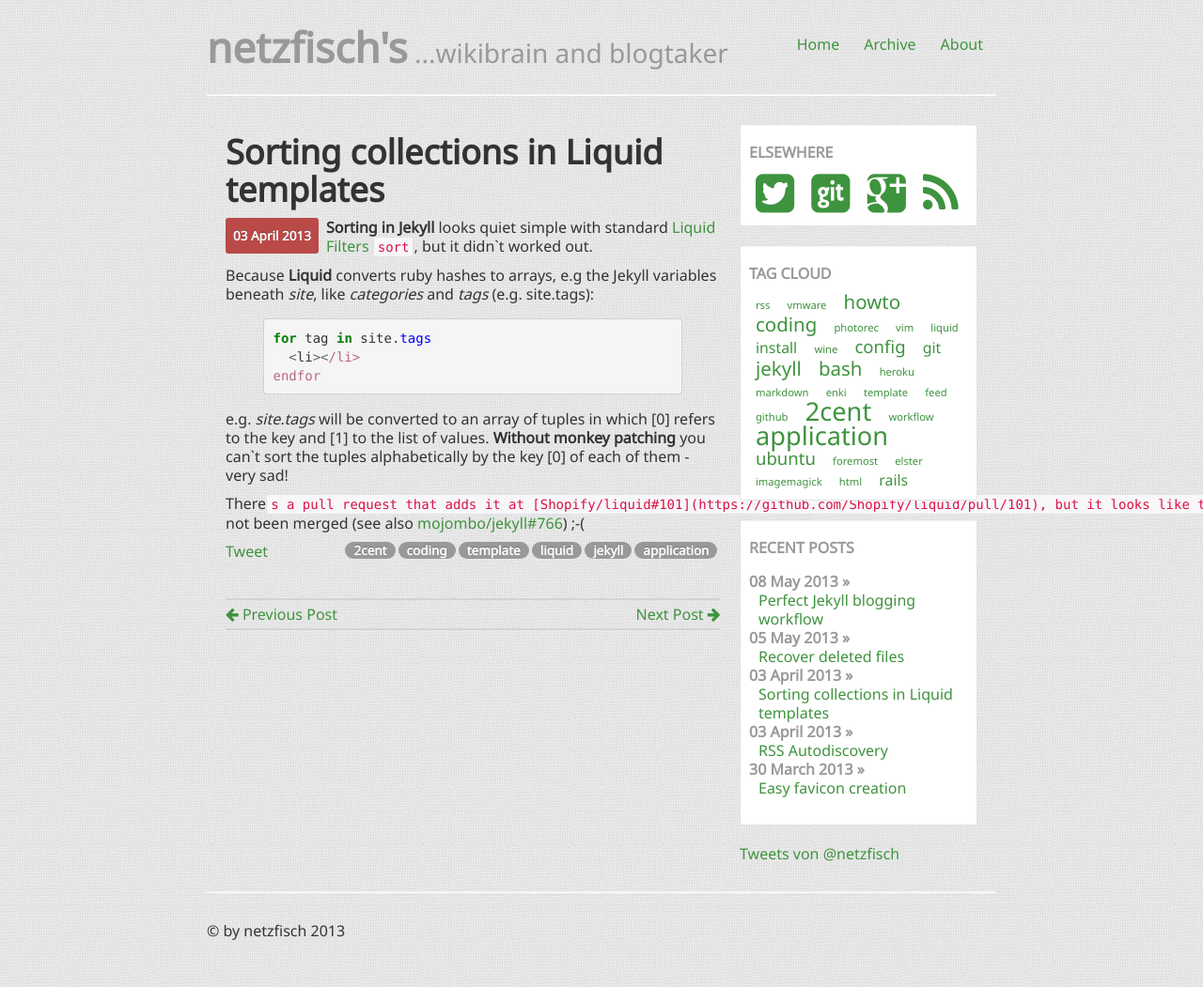
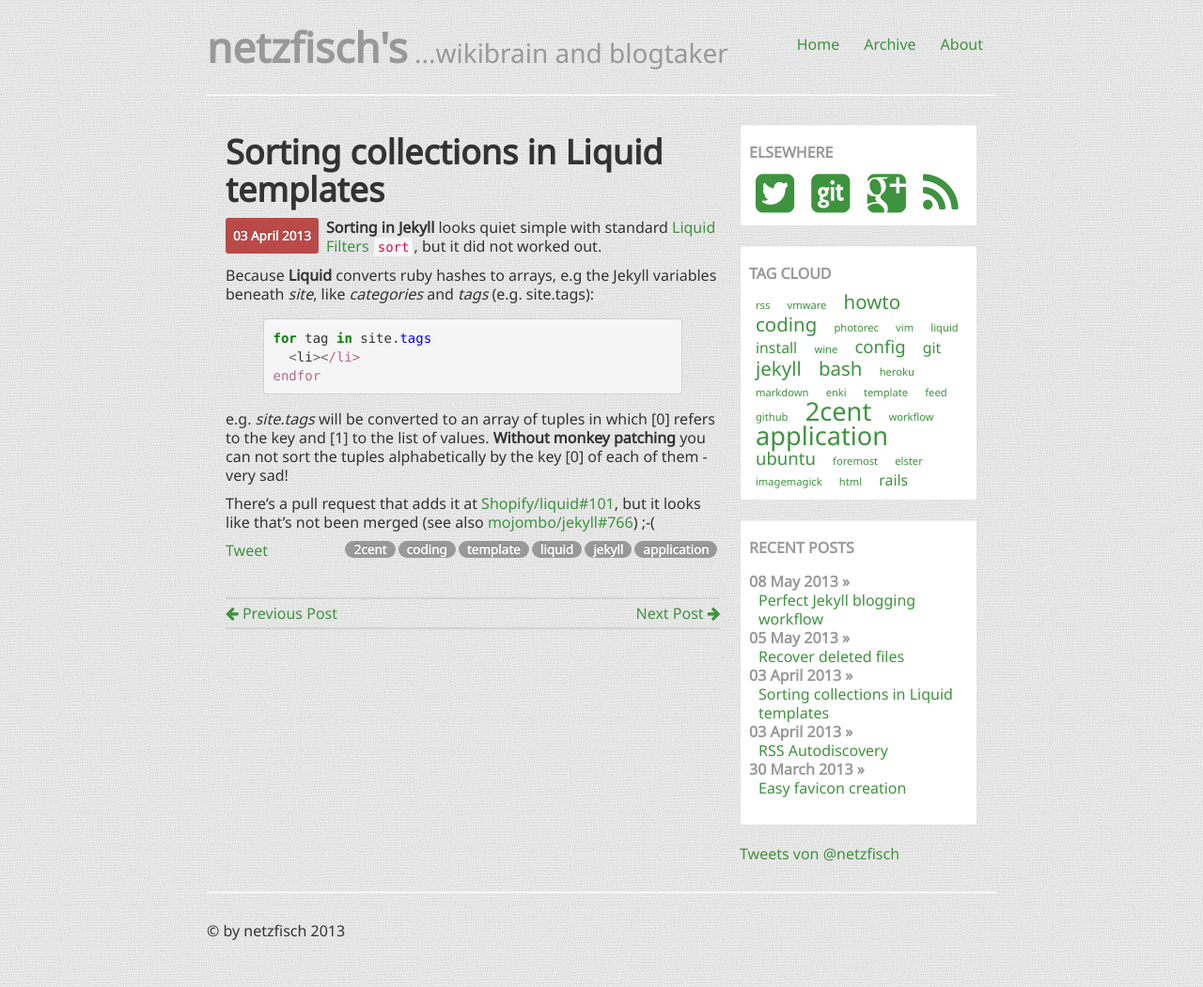
Before and after one commit to netzfisch/netzfisch.github.io, a Jekyll site: the page built from _posts/2013-04-03-sorting-collections-in-liquid-templates.md, in a window 1280 px wide. Shown: the whole page at 94% size. Built offline with Jekyll 4.4.1, drawn with Linux system fonts in a browser that asks for light colours; Markdown is read by kramdown in place of the engine named in the settings; comment, search, counter and statistics services are not loaded.

Commit message:
another post

```diff
--- a/_posts/2013-04-03-sorting-collections-in-liquid-templates.md
+++ b/_posts/2013-04-03-sorting-collections-in-liquid-templates.md
@@ -4,7 +4,7 @@
 tags: application jekyll liquid template coding 2cent
 title: Sorting collections in Liquid templates
 ---
-**Sorting in Jekyll** looks quiet simple with standard [Liquid Filters](https://github.com/Shopify/liquid/wiki/Liquid-for-Designers) `sort`, but it didn`t worked out.
+**Sorting in Jekyll** looks quiet simple with standard [Liquid Filters](https://github.com/Shopify/liquid/wiki/Liquid-for-Designers) `sort`, but it did not worked out.
 
 Because **Liquid** converts ruby hashes to arrays, e.g the Jekyll variables beneath *site*, like *categories* and *tags* (e.g. site.tags):
 
@@ -14,6 +14,6 @@
 endfor
 {% endhighlight %}
 
-e.g. *site.tags* will be converted to an array of tuples in which \[0\] refers to the key and \[1\] to the list of values. **Without monkey patching** you can`t sort the tuples alphabetically by the key \[0\] of each of them - very sad!
+e.g. *site.tags* will be converted to an array of tuples in which \[0\] refers to the key and \[1\] to the list of values. **Without monkey patching** you can not sort the tuples alphabetically by the key \[0\] of each of them - very sad!
 
-There`s a pull request that adds it at [Shopify/liquid#101](https://github.com/Shopify/liquid/pull/101), but it looks like that`s not been merged (see also [mojombo/jekyll#766](https://github.com/mojombo/jekyll/issues/766)) ;-(
+There’s a pull request that adds it at [Shopify/liquid#101](https://github.com/Shopify/liquid/pull/101), but it looks like that’s not been merged (see also [mojombo/jekyll#766](https://github.com/mojombo/jekyll/issues/766)) ;-(
```
Also changed, not shown: _posts/2013-05-08-perfect-jekyll-blog-post-workflow.md (+1 -1 lines).
